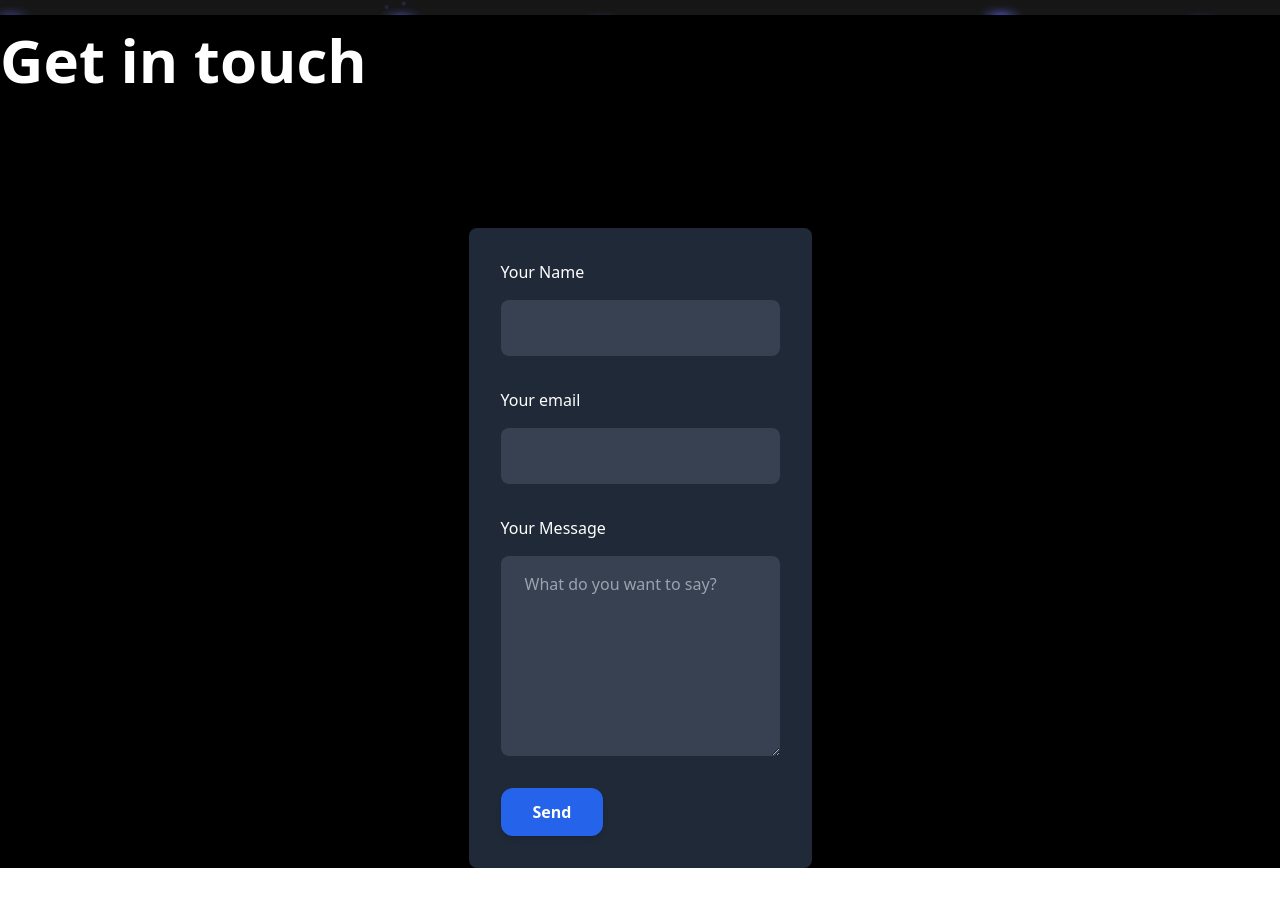
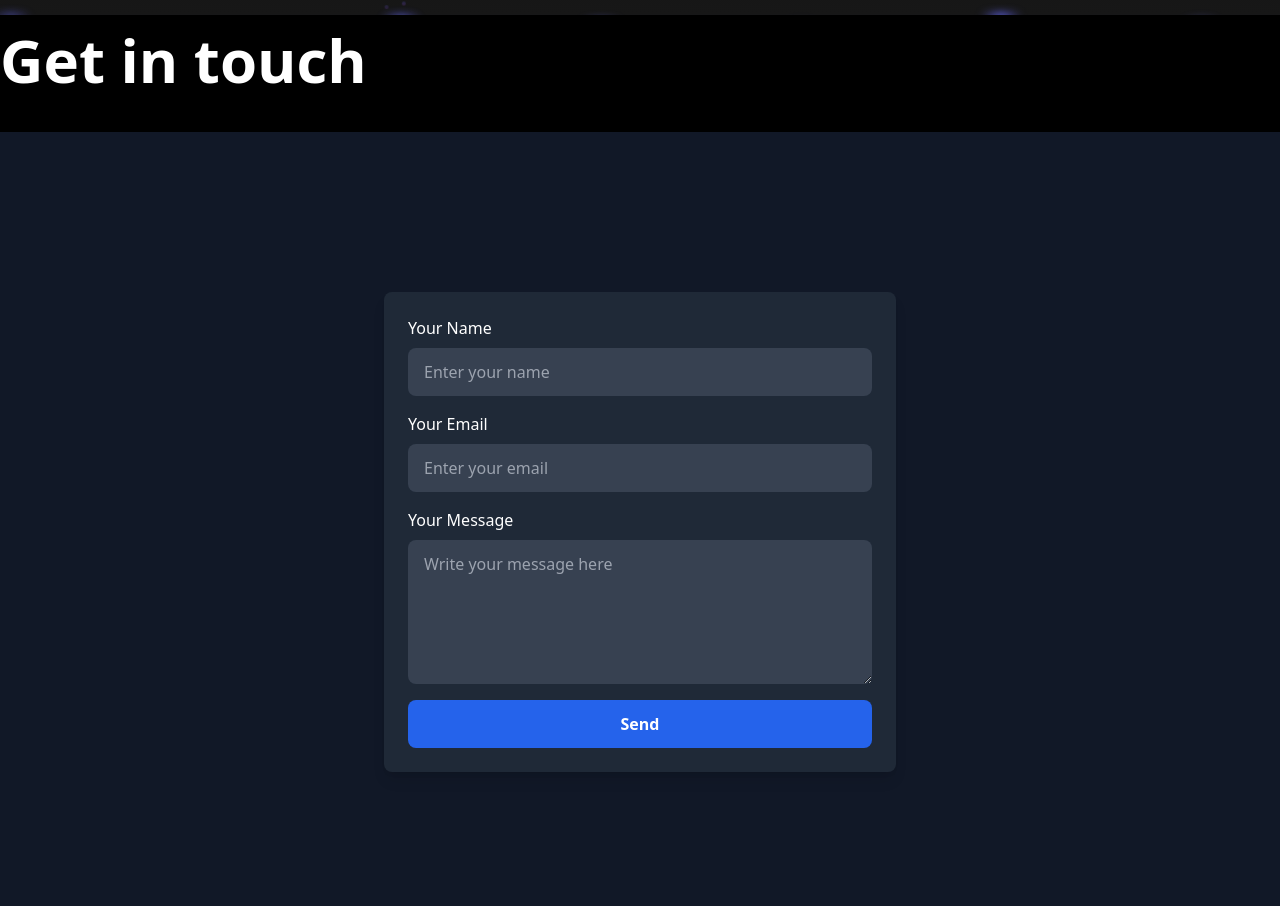
Before and after one commit to ishan-26/homepage, a React (Vite) app: page / in a window 1280 px wide. Shown: the part 5705-6611 px from the top of the page. Before the commit the page ends 6573 px from the top, so only its background shows below. Built offline with nearby package versions, Linux system fonts and the light colour scheme.

Commit message:
Update Contact.jsx

```diff
--- a/src/components/Contact.jsx
+++ b/src/components/Contact.jsx
@@ -42,7 +42,6 @@ const Contact = () => {
         () => {
           setLoading(false);
           alert("Thank you. I will get back to you as soon as possible.");
-
           setForm({
             name: "",
             email: "",
@@ -52,57 +51,55 @@ const Contact = () => {
         (error) => {
           setLoading(false);
           console.error(error);
-
           alert("Ahh, something went wrong. Please try again.");
         }
       );
   };
 
   return (
-    <div className="xl:mt-12 flex xl:flex-row flex-col-reverse gap-10 overflow-hidden">
-
+    <div className="flex justify-center items-center min-h-screen bg-gray-900 px-4">
       <form
         ref={formRef}
         onSubmit={handleSubmit}
-        className="mt-12 flex flex-col gap-8 bg-gray-800 p-8 rounded-lg max-w-3xl mx-auto"
+        className="w-full max-w-lg bg-gray-800 p-6 rounded-lg shadow-lg"
       >
-        <label className="flex flex-col">
-          <span className="text-white font-medium mb-4">Your Name</span>
+        <label className="flex flex-col mb-4">
+          <span className="text-white font-medium mb-2">Your Name</span>
           <input
             type="text"
             name="name"
             value={form.name}
             onChange={handleChange}
-            className="bg-gray-700 py-4 px-6 placeholder:text-secondary text-white rounded-lg outline-none border-none font-medium"
+            placeholder="Enter your name"
+            className="bg-gray-700 py-3 px-4 placeholder-gray-400 text-white rounded-lg outline-none border-none"
           />
         </label>
-        <label className="flex flex-col">
-          <span className="text-white font-medium mb-4">Your email</span>
+        <label className="flex flex-col mb-4">
+          <span className="text-white font-medium mb-2">Your Email</span>
           <input
             type="email"
             name="email"
             value={form.email}
             onChange={handleChange}
-            className="bg-gray-700 py-4 px-6 placeholder:text-secondary text-white rounded-lg outline-none border-none font-medium"
+            placeholder="Enter your email"
+            className="bg-gray-700 py-3 px-4 placeholder-gray-400 text-white rounded-lg outline-none border-none"
           />
         </label>
-        <label className="flex flex-col">
-          <span className="text-white font-medium mb-4">Your Message</span>
+        <label className="flex flex-col mb-4">
+          <span className="text-white font-medium mb-2">Your Message</span>
           <textarea
-            rows={7}
-            placeholder="What do you want to say?"
+            rows={5}
             name="message"
             value={form.message}
             onChange={handleChange}
-            className="bg-gray-700 py-4 px-6 placeholder:text-secondary text-white rounded-lg outline-none border-none font-medium"
+            placeholder="Write your message here"
+            className="bg-gray-700 py-3 px-4 placeholder-gray-400 text-white rounded-lg outline-none border-none"
           />
         </label>
-
         <button
           type="submit"
-          className="bg-blue-600 py-3 px-8 rounded-xl outline-none w-fit text-white font-bold
-          shadow-md shadow-primary transition duration-300 ease-in-out transform hover:bg-blue-700
-          hover:scale-105 hover:shadow-lg"
+          className="w-full bg-blue-600 py-3 px-4 rounded-lg text-white font-bold
+          transition-transform duration-200 transform hover:bg-blue-700 hover:scale-105"
         >
           {loading ? "Sending..." : "Send"}
         </button>
```
